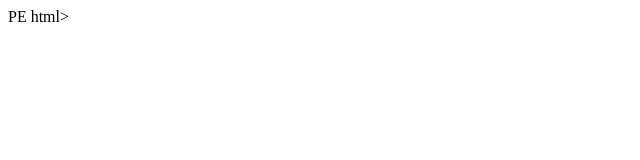
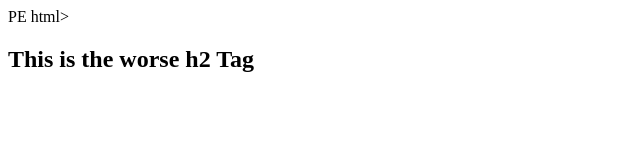
Before and after one commit to JonathanR128/test_smartgit_2_0, a plain HTML site: page index.html in a window 1280 px wide. Shown: the whole page, without its empty margins (0-640 px from the left). Drawn offline with Linux system fonts and the light colour scheme.

Commit message:
worse h2 tag

```diff
--- a/index.html
+++ b/index.html
@@ -4,6 +4,6 @@
     <title>Hello World!</title>
 </head>
 <body>
-
+	<h2>This is the worse h2 Tag</h2>
 </body>
 </html>
```
